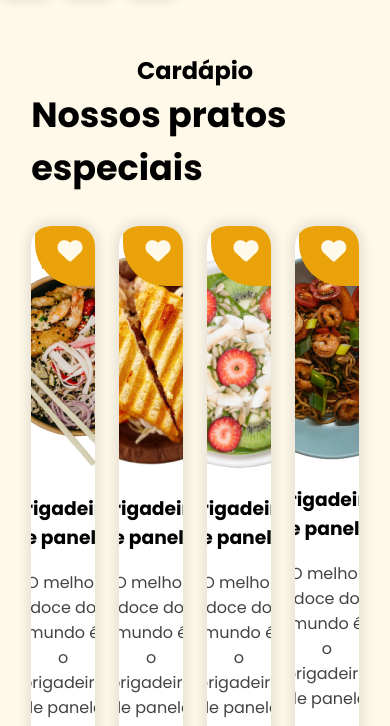
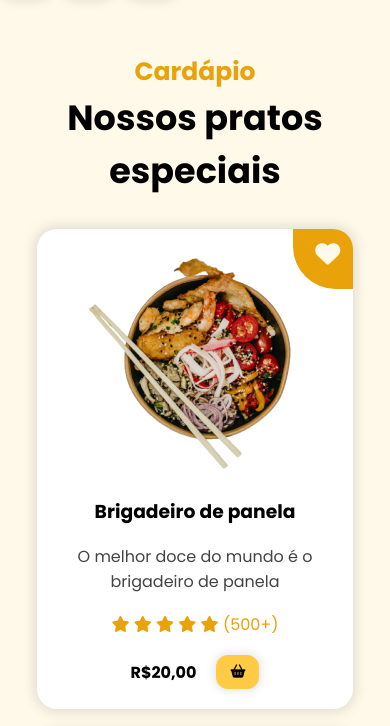
Before and after one commit to sarahmax0/landingpage, a plain HTML site: page index.html in a window 390 px wide. Shown: the part 1062-1788 px from the top of the page. Drawn offline with nearby package versions, Linux system fonts and the light colour scheme.

Commit message:
Menu - responsividade

```diff
--- a/index.html
+++ b/index.html
@@ -94,7 +94,7 @@
         </section>
 
         <section id="menu">
-            <h2 class="sextion-title">Cardápio</h2>
+            <h2 class="section-title">Cardápio</h2>
             <h3 class="section-subtitle">Nossos pratos especiais</h3>
 
             <div id="dishes">
--- a/src/styles/menu.css
+++ b/src/styles/menu.css
@@ -59,3 +59,24 @@
     align-items: center;
     gap: 20px;
 }
+
+@media screen and (max-width: 1170px){
+    #dishes {
+        flex-wrap: wrap;
+        justify-content: center;
+    }
+
+    .dish {
+        width: calc(50% - 12px);
+    }
+}
+
+@media screen and (max-width: 600px){
+    .dish {
+        width: calc(100% - 12px);
+    }
+
+    #menu .section-subtitle {
+        text-align: center;
+    }
+}
```
